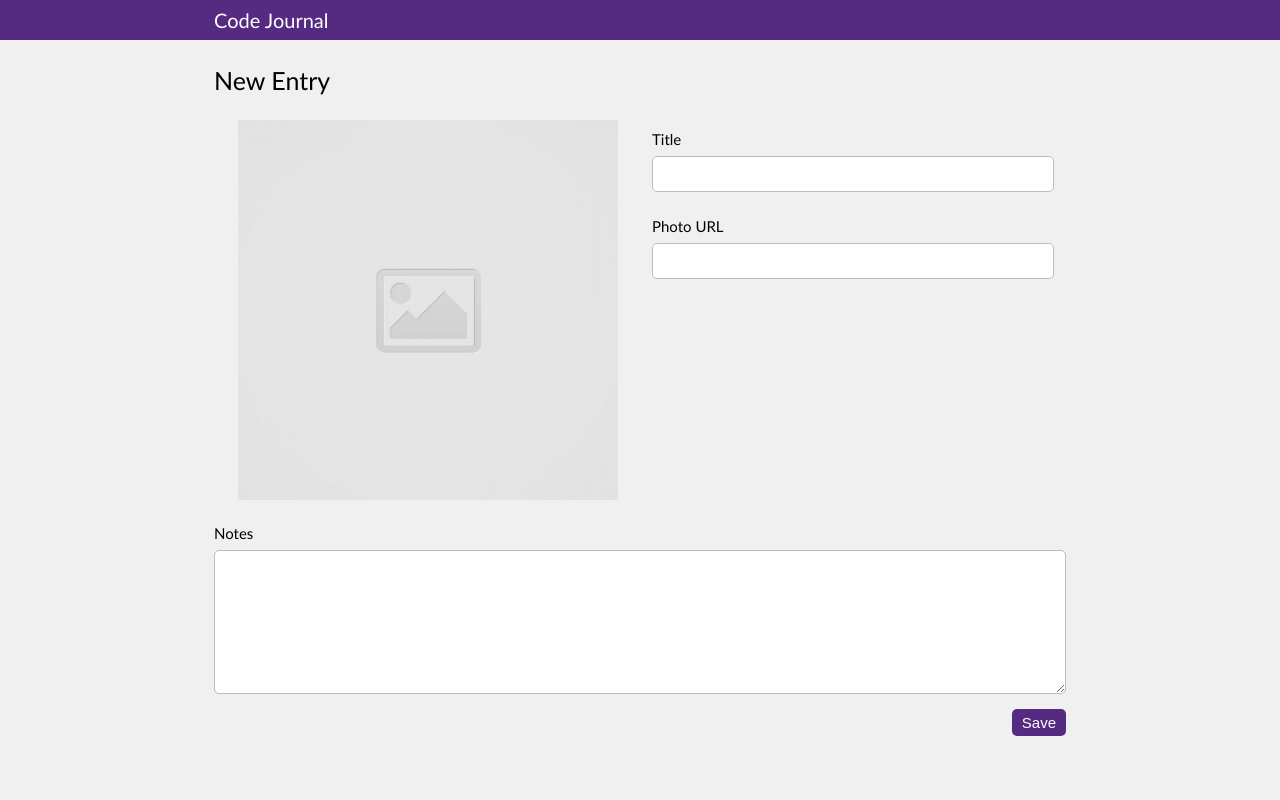
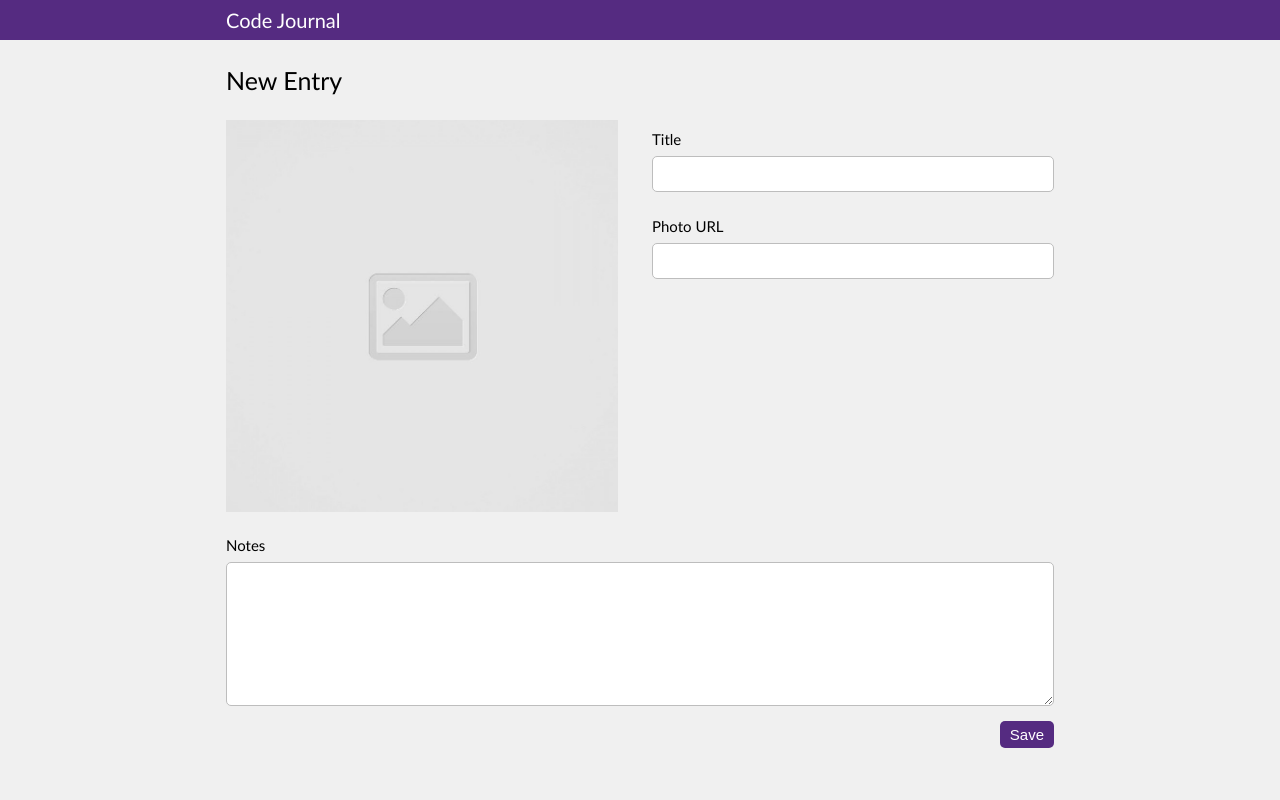
Before and after one commit to Han-Zhang-Code/code-journal, a website: page index.html in a window 1280 px wide. Drawn offline with Linux system fonts and the light colour scheme.

Commit message:
layout fix

```diff
--- a/css/styles.css
+++ b/css/styles.css
@@ -15,6 +15,7 @@
 
 .adjust-img {
   padding-right: 10px;
+  padding-left: 0;
 }
 
 .adjust-title {
--- a/index.html
+++ b/index.html
@@ -17,12 +17,18 @@
 </head>
 <body class="add-background-color-main">
   <header class="adjust-nav">
-    <div class="container">Code Journal</div>
+    <div class="container">
+      <div class="column-full">
+        Code Journal
+      </div>
+    </div>
   </header>
   <div data-view="entry-form">
     <form id="entry-form">
       <main class="container">
+        <div class="column-full">
           <h3 class="adjust-title">New Entry</h3>
+        </div>
         <div class="row">
           <div class="column-half">
             <img src="images/placeholder-image-square.jpg" alt="placeholder-image-square" class="adjust-img column-full">
@@ -42,6 +48,7 @@
             </div>
           </div>
         </div>
+        <div class="column-full">
           <div>
             <label class="adjust-label add-padding-top">Notes</label>
           </div>
@@ -51,6 +58,7 @@
           <div class="row adjust-button-position">
             <button type="submit" id="submit">Save</button>
           </div>
+        </div>
       </main>
     </form>
   </div>
```
Lines whose indentation alone changed are shown as unchanged.
